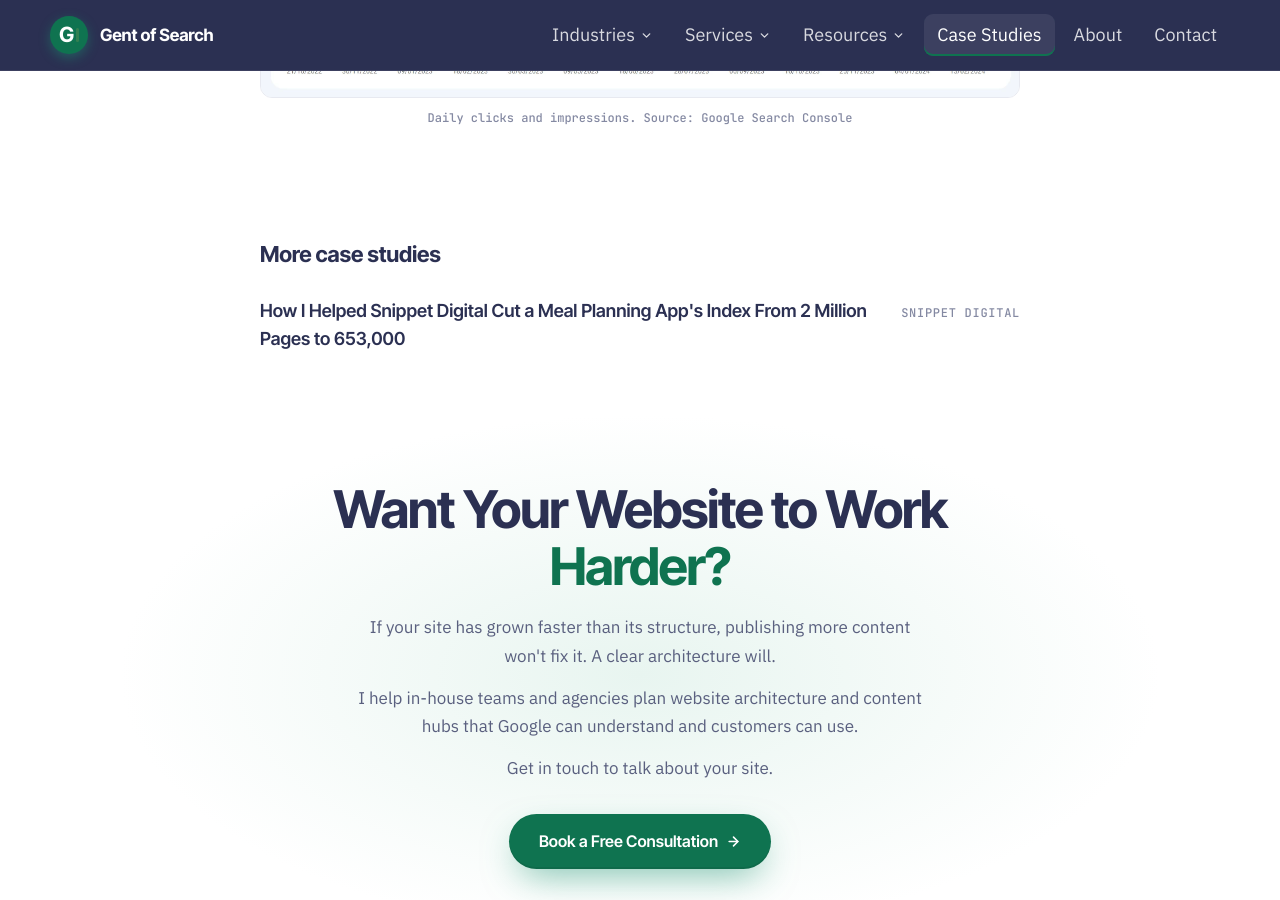
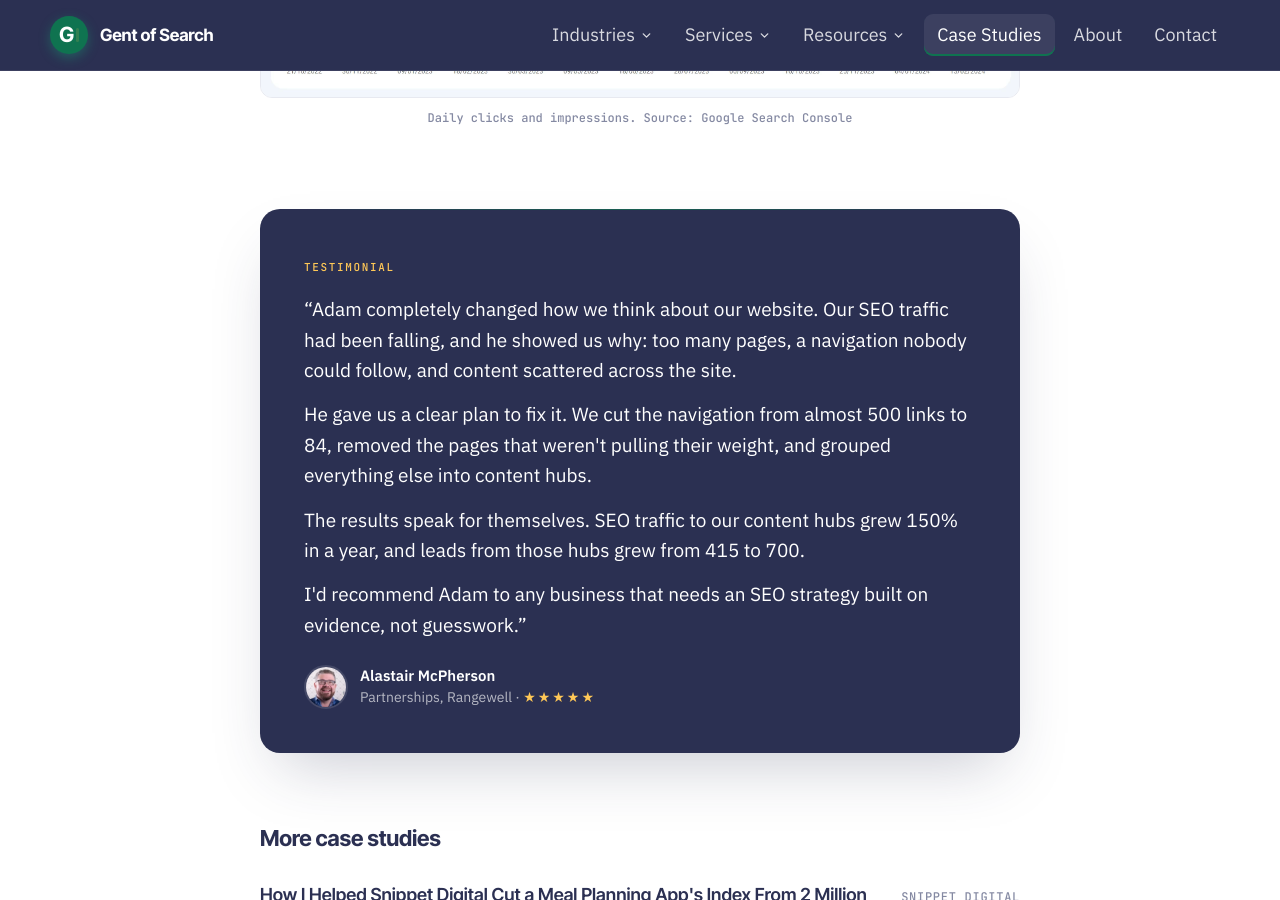
Before and after one commit to Gent-of-Search/gentofsearch.com, a Jekyll site: the page built from _case_studies/rangewell.md, in a window 1280 px wide and 900 px high, scrolled down 7136 px. Built offline with Jekyll 4.4.1, drawn with Linux system fonts in a browser that asks for light colours; part of the change alters nothing that is shown.

Commit message:
Rangewell case study: publish Alastair McPherson's approved testimonial
Co-Authored-By: Claude Opus 5.5 <noreply@anthropic.com>

```diff
--- a/_case_studies/rangewell.md
+++ b/_case_studies/rangewell.md
@@ -16,12 +16,10 @@ stats:
     label: "Main navigation links"
   - value: "~250 → ~800"
     label: "Keywords in the top 10"
-# Testimonial is a DRAFT awaiting Alastair McPherson's approval. Do not
-# publish until he signs it off. When approved, rename this key to
-# `testimonial` (avatar: /testimonial-avatars/alasdair-mcpherson.webp).
-testimonial_draft:
+testimonial:
   name: Alastair McPherson
   role: Partnerships, Rangewell
+  avatar: /testimonial-avatars/alastair-mcpherson.webp
   quote:
     - "Adam completely changed how we think about our website. Our SEO traffic had been falling, and he showed us why: too many pages, a navigation nobody could follow, and content scattered across the site."
     - "He gave us a clear plan to fix it. We cut the navigation from almost 500 links to 84, removed the pages that weren't pulling their weight, and grouped everything else into content hubs."
```
Also changed, not shown: testimonial-avatars/alastair-mcpherson.webp (added).
